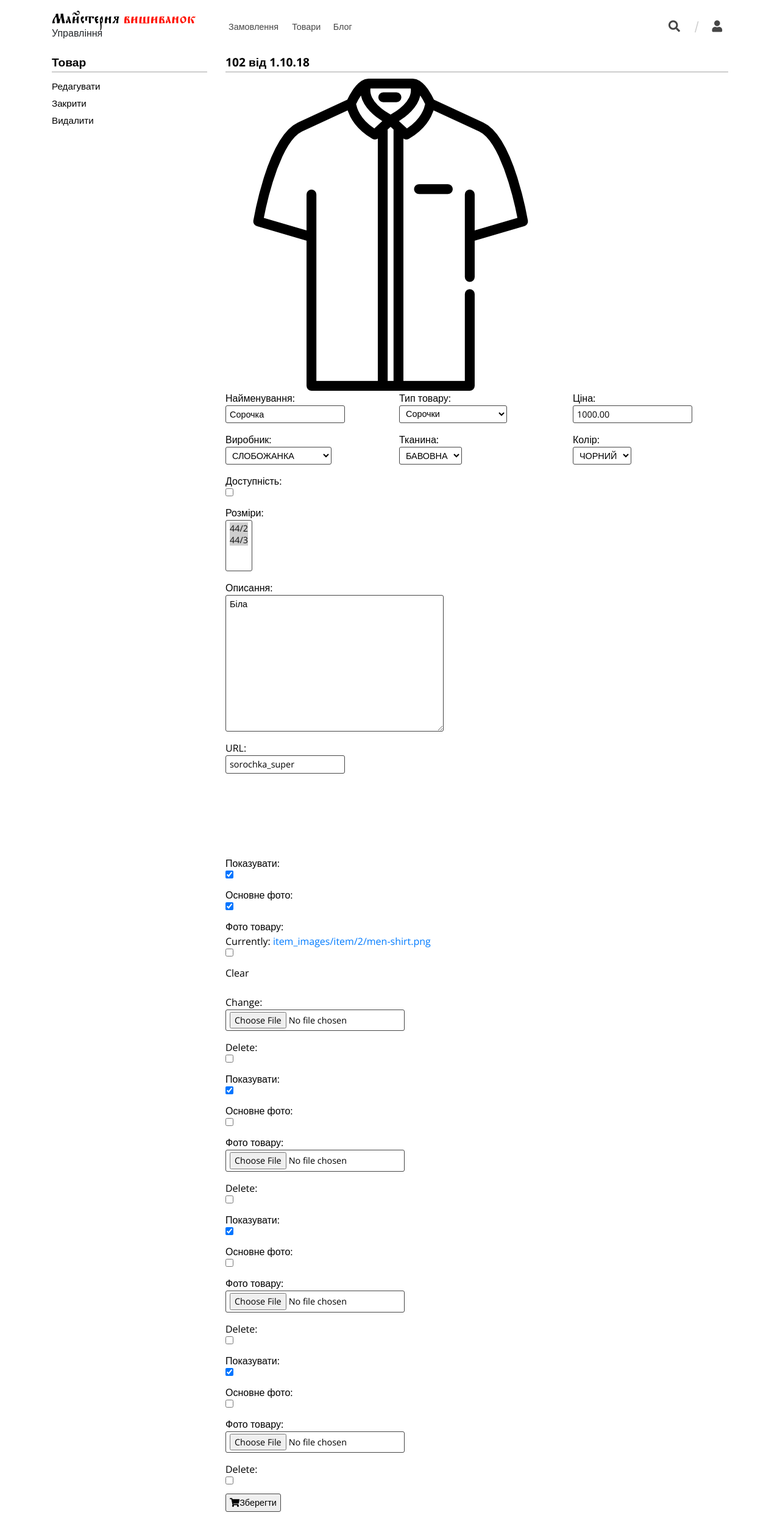
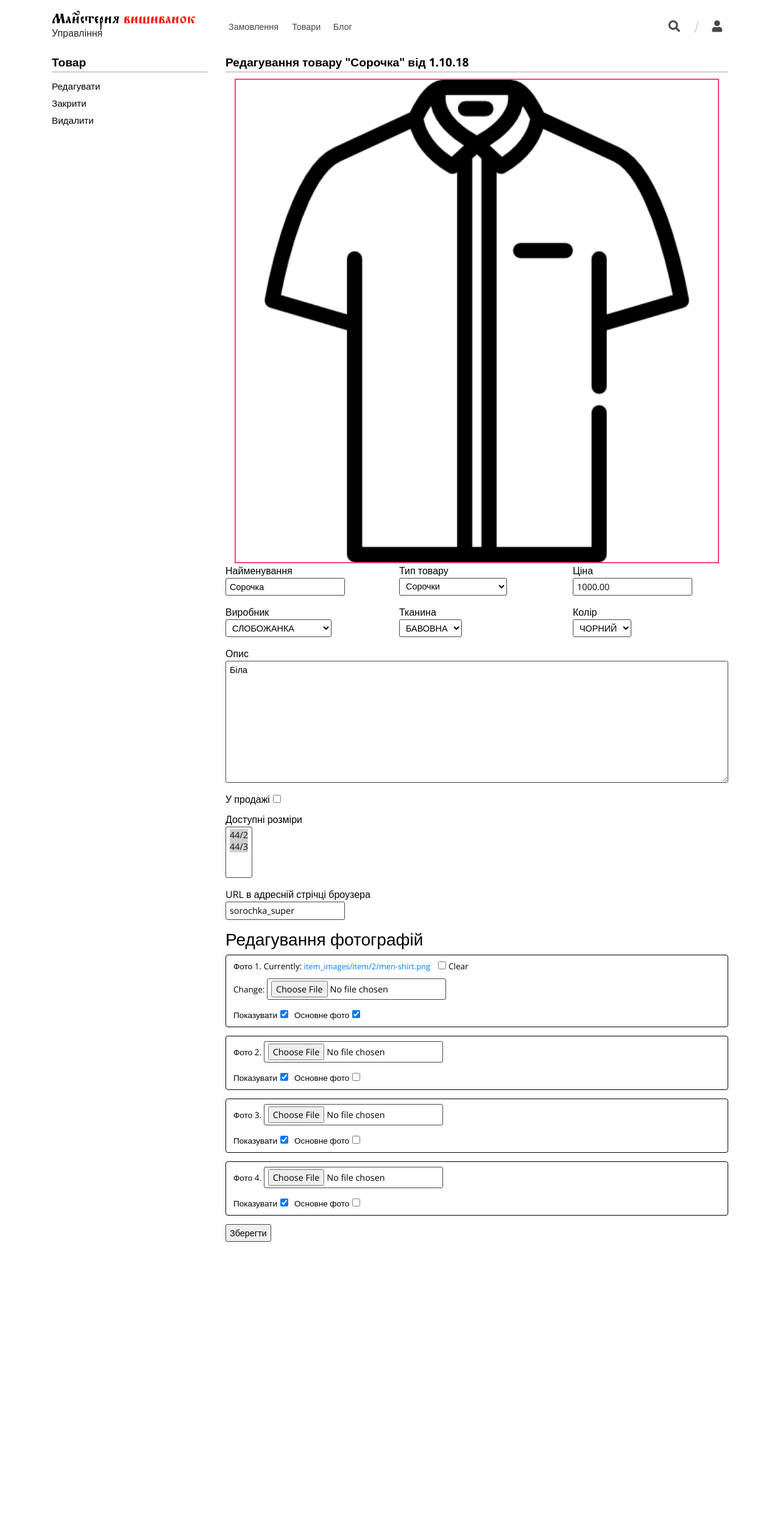
Before and after one commit to biryukov-m/craft-shop, a Django app: page /adm/product/102 in a window 1280 px wide. Shown: the whole page at 61% size. After the commit the page ends 2037 px from the top, so only its background shows below. Run offline with Django 3.2, Linux system fonts and the light colour scheme; data comes from the database, SQL or seed files in the repository; some libraries are stand-ins or nearby versions.

Commit message:
Фронтэнд форм редактирования товаров.

```diff
--- a/custom_admin/forms.py
+++ b/custom_admin/forms.py
@@ -67,4 +67,4 @@ class ProductForm(forms.ModelForm):
         model = Item
         fields = '__all__'
 
-ImageFormset = forms.inlineformset_factory(Item, ItemImage, fields='__all__')
+ImageFormset = forms.inlineformset_factory(Item, ItemImage, fields=('is_active', 'is_basic', 'image'))
--- a/custom_admin/static/custom_admin/css/admin_main.css
+++ b/custom_admin/static/custom_admin/css/admin_main.css
@@ -402,7 +402,73 @@ a:hover {
   font-size: 0.9rem;
   padding: 3px 6px;
 }
-.main-layout .main .content .products-table-content header {
+.main-layout .main .content .product-detail .product-images {
+  display: flex;
+}
+.main-layout .main .content .product-detail .product-images img {
+  display: block;
+  width: 100%;
+  border: 2px solid #939393;
+}
+.main-layout .main .content .product-detail .product-images img.main {
+  border: 2px solid #ff4081;
+}
+.main-layout .main .content .product-detail .product-images img:not(:last-of-type) {
+  margin-right: 4px;
+}
+.main-layout .main .content .product-detail form.product-edit input {
+  max-width: 100%;
+}
+.main-layout .main .content .product-detail form.product-edit .field.available {
+  display: flex;
+  align-items: baseline;
+}
+.main-layout .main .content .product-detail form.product-edit .field.available label {
+  margin-right: 5px;
+}
+.main-layout .main .content .product-detail form.product-edit .field.description textarea {
+  width: 100%;
+  overflow: auto;
+  height: 200px;
+}
+.main-layout .main .content .product-detail form.product-edit .image-admin-fieldset {
+  display: flex;
+  flex-direction: column;
+  border: 1px solid black;
+  border-radius: 4px;
+  padding: 8px 12px;
+  margin: 0 0 14px 0;
+}
+.main-layout .main .content .product-detail form.product-edit .image-admin-fieldset .image-admin-field {
+  font-size: 0.85rem;
+}
+.main-layout .main .content .product-detail form.product-edit .image-admin-fieldset .image-admin-field a {
+  font-size: 0.8rem;
+}
+.main-layout .main .content .product-detail form.product-edit .image-admin-fieldset .image-admin-field.file label, .main-layout .main .content .product-detail form.product-edit .image-admin-fieldset .image-admin-field.file input {
+  display: inline-block;
+}
+.main-layout .main .content .product-detail form.product-edit .image-admin-fieldset .image-admin-field.file input[type=checkbox] {
+  margin-left: 10px;
+}
+.main-layout .main .content .product-detail form.product-edit .image-admin-fieldset .wrapper {
+  display: flex;
+  flex-direction: row;
+  align-items: baseline;
+  justify-content: flex-start;
+}
+.main-layout .main .content .product-detail form.product-edit .image-admin-fieldset .wrapper .image-admin-field.is-active {
+  margin-right: 10px;
+}
+.main-layout .main .content .product-detail form.product-edit .image-admin-fieldset .wrapper .image-admin-field.is-active, .main-layout .main .content .product-detail form.product-edit .image-admin-fieldset .wrapper .image-admin-field.is-basic {
+  display: flex;
+  flex-direction: row;
+  align-items: baseline;
+}
+.main-layout .main .content .product-detail form.product-edit .image-admin-fieldset .wrapper .image-admin-field.is-active input[type=checkbox], .main-layout .main .content .product-detail form.product-edit .image-admin-fieldset .wrapper .image-admin-field.is-basic input[type=checkbox] {
+  margin: 0 0 0 5px;
+}
+.main-layout .main .content .products .products-table-content header {
   font-family: "Open Sans", sans-serif;
   color: black;
   font-weight: bold;
@@ -410,8 +476,8 @@ a:hover {
   font-size: 1.2rem;
   margin-bottom: 10px;
 }
-.main-layout .main .content .products-table-content header h3 {
-  font-family: "Open Sans";
+.main-layout .main .content .products .products-table-content header h3 {
+  font-family: "Open Sans", sans-serif;
 }
 
 /*# sourceMappingURL=admin_main.css.map */
--- a/custom_admin/static/custom_admin/css/admin_main.sass
+++ b/custom_admin/static/custom_admin/css/admin_main.sass
@@ -331,7 +331,6 @@ a:hover
                   img
                     display: block
                     max-width: 100%
-
       .order-detail, .product-detail
         .header
           font-family: "Open Sans", sans-serif
@@ -355,13 +354,68 @@ a:hover
             margin-bottom: 15px
             font-size: 0.9rem
             padding: 3px 6px
-      .products-table-content
-        header
-          font-family: "Open Sans", sans-serif
-          color: black
-          font-weight: bold
-          border-bottom: 2px solid $lighter
-          font-size: 1.2rem
-          margin-bottom: 10px
-          h3
-            font-family: "Open Sans"
+      .product-detail
+        .product-images
+          display: flex
+          img
+            display: block
+            width: 100%
+            border: 2px solid $light
+            &.main
+              border: 2px solid $highlight
+            &:not(:last-of-type)
+              margin-right: 4px
+        form.product-edit
+          input
+            max-width: 100%
+          .field.available
+            display: flex
+            align-items: baseline
+            label
+              margin-right: 5px
+          .field.description
+            textarea
+              width: 100%
+              overflow: auto
+              height: 200px
+          .image-admin-fieldset
+            display: flex
+            flex-direction: column
+            border: 1px solid black
+            border-radius: 4px
+            padding: 8px 12px
+            margin: 0 0 14px 0
+
+            .image-admin-field
+              font-size: 0.85rem
+              a
+                font-size: 0.8rem
+            .image-admin-field.file
+              label, input
+                display: inline-block
+              input[type='checkbox']
+                margin-left: 10px
+            .wrapper
+              display: flex
+              flex-direction: row
+              align-items: baseline
+              justify-content: flex-start
+              .image-admin-field.is-active
+                margin-right: 10px
+              .image-admin-field.is-active, .image-admin-field.is-basic
+                display: flex
+                flex-direction: row
+                align-items: baseline
+                input[type='checkbox']
+                  margin: 0 0 0 5px
+      .products
+        .products-table-content
+          header
+            font-family: "Open Sans", sans-serif
+            color: black
+            font-weight: bold
+            border-bottom: 2px solid $lighter
+            font-size: 1.2rem
+            margin-bottom: 10px
+            h3
+              font-family: "Open Sans", sans-serif
--- a/templates/custom_admin/product_detail.html
+++ b/templates/custom_admin/product_detail.html
@@ -13,91 +13,97 @@
 {% block content %}
     <div class="row product-detail">
         <div class="col-sm-12">
-            <div class="header">{{ product.code }} від {{ product.created | date:"j.m.y" }}</div>
-            <div class="main-image-wrapper col-sm-6">
-                <img src="{{ product.get_image_basic.url }}">
-            </div>
-            <div class="extra-images row">
+            <div class="header">Редагування товару "{{ product.name }}" від {{ product.created | date:"j.m.y" }}</div>
+            <div class="product-images col-sm-12">
+                <img class="main" src="{{ product.get_image_basic.url }}" title="{{ product.get_image_basic }}">
                 {% for image in product.get_images_extra %}
-                    <div class="image-wrapper col-2">
-                        <img src="{{ image.image.url }}">
-                    </div>
+                    <img src="{{ image.image.url }}" title="{{ image.image }}">
                 {% endfor %}
             </div>
             <form class="product-edit" autocomplete="off" action="" method="post">
                 {% csrf_token %}
                 {{ product_form.non_field_errors }}
                 <div class="row">
-                    <div class="col-sm-4">
+                    <div class="col-sm-6 col-lg-4">
                         <div class="field name">
-                            <label for="{{ product_form.name.id_for_label }}">Найменування: </label>
+                            <label for="{{ product_form.name.id_for_label }}">{{ product_form.name.label }}</label>
                             {{ product_form.name }}
                         </div>
                     </div>
-                    <div class="col-sm-4">
+                    <div class="col-sm-6 col-lg-4">
                         <div class="field item_type">
-                            <label for="{{ product_form.item_type.id_for_label }}">Тип товару: </label>
+                            <label for="{{ product_form.item_type.id_for_label }}">{{ product_form.item_type.label }}</label>
                             {{ product_form.item_type }}
                         </div>
                     </div>
-                    <div class="col-sm-4">
+                    <div class="col-sm-6 col-lg-4">
                         <div class="field price">
-                            <label for="{{ product_form.price.id_for_label }}">Ціна: </label>
+                            <label for="{{ product_form.price.id_for_label }}">{{ product_form.price.label }}</label>
                             {{ product_form.price }}
                         </div>
                     </div>
-                    <div class="col-sm-4">
+                    <div class="col-sm-6 col-lg-4">
                         <div class="field brand">
-                            <label for="{{ product_form.brand.id_for_label }}">Виробник: </label>
+                            <label for="{{ product_form.brand.id_for_label }}">{{ product_form.brand.label }}</label>
                             {{ product_form.brand }}
                         </div>
                     </div>
-                    <div class="col-sm-4">
+                    <div class="col-sm-6 col-lg-4">
                         <div class="field fabric">
-                            <label for="{{ product_form.fabric.id_for_label }}">Тканина: </label>
+                            <label for="{{ product_form.fabric.id_for_label }}">{{ product_form.fabric.label }}</label>
                             {{ product_form.fabric }}
                         </div>
                     </div>
-                    <div class="col-sm-4">
+                    <div class="col-sm-6 col-lg-4">
                         <div class="field color">
-                            <label for="{{ product_form.color.id_for_label }}">Колір: </label>
+                            <label for="{{ product_form.color.id_for_label }}">{{ product_form.color.label }}</label>
                             {{ product_form.color }}
                         </div>
                     </div>
                     <div class="col-sm-12">
+                        <div class="field description">
+                            <label for="{{ product_form.description.id_for_label }}">{{ product_form.description.label }}</label>
+                            {{ product_form.description }}
+                        </div>
+                    </div>
+                    <div class="col-sm-12">
                         <div class="field available">
-                            <label for="{{ product_form.available.id_for_label }}">Доступність: </label>{{ product_form.available }}
+                            <label for="{{ product_form.available.id_for_label }}">{{ product_form.available.label }}</label>{{ product_form.available }}
                         </div>
                     </div>
                     <div class="col-sm-12">
                         <div class="field available_sizes">
-                            <label for="{{ product_form.available_sizes.id_for_label }}">Розміри: </label>
+                            <label for="{{ product_form.available_sizes.id_for_label }}">{{ product_form.available_sizes.label }}</label>
                             {{ product_form.available_sizes }}
                         </div>
                     </div>
                     <div class="col-sm-12">
-                        <div class="field description">
-                            <label for="{{ product_form.description.id_for_label }}">Описання: </label>
-                            {{ product_form.description }}
-                        </div>
-                    </div>
-                    <div class="col-sm-12">
                         <div class="field slug">
-                            <label for="{{ product_form.slug.id_for_label }}">URL: </label>
+                            <label for="{{ product_form.slug.id_for_label }}">{{ product_form.slug.label }}</label>
                             {{ product_form.slug }}
                         </div>
                     </div>
                 </div>
-                <br>
-                <br>
-                <br>
-                <br>
-                <br>
+                <h3>Редагування фотографій</h3>
                 {% for form in image_formset %}
-                    {{ form }}
+                    <div class="image-admin-fieldset">
+                        <div class="image-admin-field file">
+                            <label for="{{ form.image.id_for_label }}">Фото {{ forloop.counter }}.</label>
+                            {{ form.image }}
+                        </div>
+                        <div class="wrapper">
+                            <div class="image-admin-field is-active">
+                                <label for="{{ form.is_active.id_for_label }}">{{ form.is_active.label }}</label>
+                                {{ form.is_active }}
+                            </div>
+                            <div class="image-admin-field is-basic">
+                                <label for="{{ form.is_basic.id_for_label }}">{{ form.is_basic.label }}</label>
+                                {{ form.is_basic }}
+                            </div>
+                        </div>
+                    </div>
                 {% endfor %}
-                <button><i class="fas fa-shopping-cart"></i>Зберегти</button>
+                <button>Зберегти</button>
             </form>
         </div>
-    </div>
 {% endblock %}
```
Also changed, not shown: custom_admin/views.py (line endings or trailing spaces), 1 other file.
